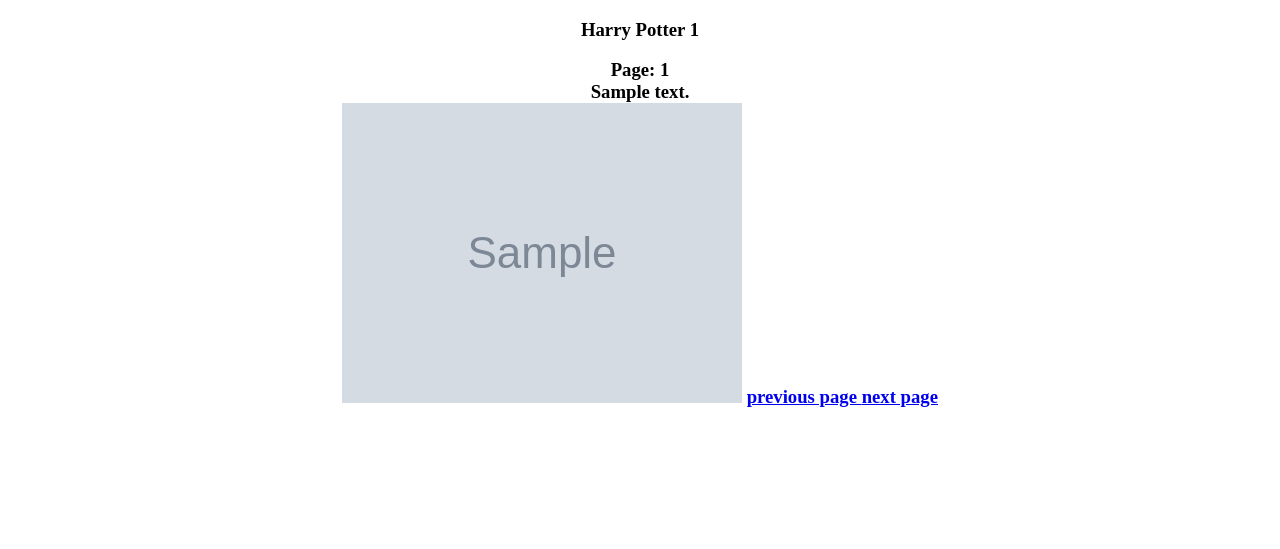
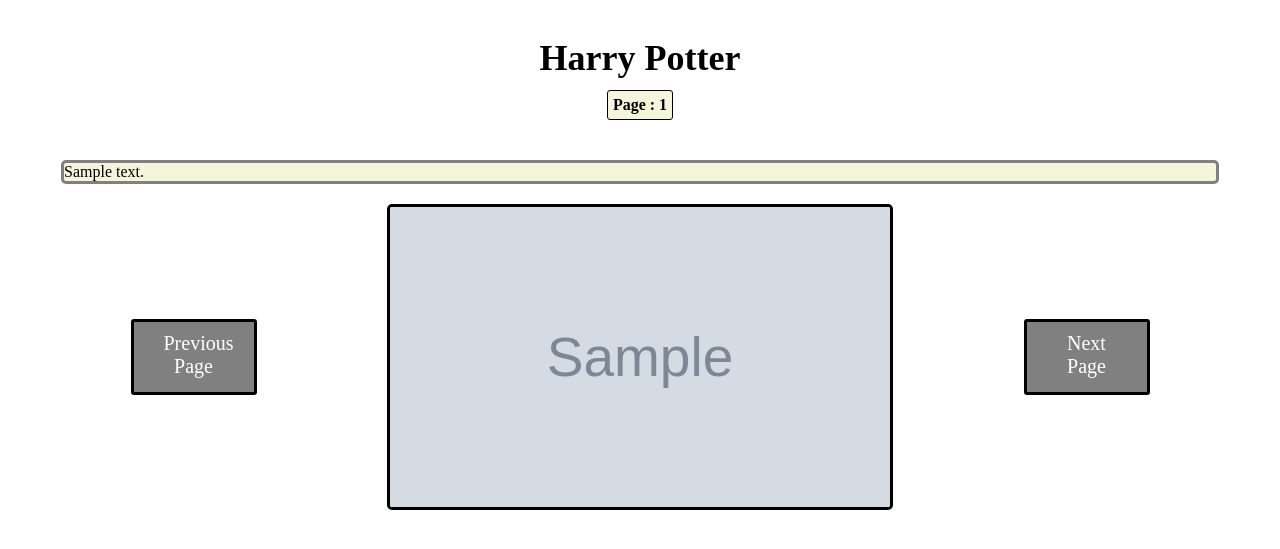
Before and after one commit to yasirylmzcbn/IGA, a Flask app: template templates/testindex.html in a window 1280 px wide. Shown: the top 549 px of the page. Run offline with Flask 2, Linux system fonts and the light colour scheme; the template is opened without the code that fills it: most values are stand-ins (such as "Sample title", 1, 10 or a date in 2020); grey boxes marked "Sample" are stand-in pictures.

Commit message:
pushing wyatt's changes to html and css

```diff
--- /dev/null
+++ b/app.py
@@ -0,0 +1,98 @@
+from flask import Flask, render_template, request
+import threading
+import concurrent.futures
+import openai
+from PyPDF2 import PdfReader
+
+# creating a pdf reader object
+reader = PdfReader('HP1.pdf')
+pages = []
+
+def get_paragraphs(page_text):
+    paragraphs = []
+    for line in page_text.split("\n"):
+        if line.endswith((".", "?", "!")) and len(line) > 2 and len(line) < 70:
+            current_paragraph += line.strip() + "\n"
+            paragraphs.append(current_paragraph)
+            current_paragraph = ""
+        else:
+            current_paragraph += line.strip() + " "
+        if line.isupper():
+            current_paragraph += '\n\n'
+
+    # Add the last paragraph to the list
+    if current_paragraph:
+        paragraphs.append(current_paragraph)
+    return paragraphs
+
+for i in range(len(reader.pages)):
+    pages.append(reader.pages[i].extract_text())
+
+
+openai.api_key = "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"
+# "He pocketed it to use on Fluf fy — he didn’ t feel much like singing. He ran back down to the common room. “We’d better put the cloak on here, and make sure it covers all three of us –         if Filch spots one of our feet wandering along on its own —” What are you doing?” said a voice from the corner of the room. Neville appeared from behind an armchair , clutching T revor the toad, who looked as though he’d been making another bid for freedom.         “Nothing, Neville, nothing,” said Harry , hurriedly putting the cloak behind         his back.         Neville stared at their guilty faces.         “You’re going out again,” he said.         “No, no, no,” said Hermione. “No, we’re not. Why don’ t you go to bed, Neville?” Harry looked at the grandfather clock by the door . They couldn’ t afford to         waste any more time, Snape might even now be playing Fluf fy to sleep. “You can’ t go out,” said Neville, “you’ll be caught again. Gryf findor will be in even more trouble.” “You don’ t understand,” said Harry , “this is important.”         But Neville was clearly steeling himself to do something desperate.         I won’ t let you do it,” he said, hurrying to stand in front of the portrait hole. “I’ll — I’ll fight you!” “Neville, “Ron exploded, “get away from that hole and don’ t be an idiot— "
+
+app = Flask(__name__)
+pageNumber = 0
+
+def generateImage(pages, pageNumber):
+    gptPrompt = pages[pageNumber]
+    # prompt generation
+    response = openai.ChatCompletion.create(
+    model="gpt-3.5-turbo",
+    messages=[
+        {"role": "system", "content": "You are a helpful assistant that finds a few keywords from a page from a book that is inputted to be used as a prompt for DALL-E to generate images to aid the user in visualizing what's going on in the text. You create a prompt from the keywords in a way that would help the DALL-E AI generate a picture that is like a scene from a movie. Keep the prompt to about a sentence and only include the most important idea from the input."},
+        {"role": "user", "content": gptPrompt}])
+
+    reply = response['choices'][0]['message']['content']
+    print(reply)
+
+    # image generation
+    response = openai.Image.create(
+    prompt= reply + "",
+    n=1,
+    size="1024x1024"
+    )
+    image_url = response['data'][0]['url']
+    print(image_url)
+    return image_url
+
+@app.route("/", methods=['GET', 'POST'])
+def index():
+    global pageNumber
+    # def loadImage(pages, pageNumber):
+    #     generateImage(pages, pageNumber)
+    with concurrent.futures.ThreadPoolExecutor() as executor:
+        future = executor.submit(generateImage, pages,pageNumber)
+        return_value = future.result()
+        print(return_value)
+    # imgUrl = generateImage(pages, pageNumber)
+    return render_template("testindex.html", pageText=pages[0], pageNumber=pageNumber, dalleImage=return_value)
+
+
+@app.route("/next")
+def next():
+    global pageNumber
+    if pageNumber != len(pages):
+        pageNumber += 1
+    imgUrl = generateImage(pages, pageNumber)
+    return render_template("testindex.html", pageText=pages[pageNumber], pageNumber=pageNumber, dalleImage=imgUrl)
+
+@app.route("/previous")
+def previous():
+    global pageNumber
+    if pageNumber != 0:
+        pageNumber -= 1
+    imgUrl = generateImage(pages, pageNumber)
+    return render_template("testindex.html", pageText=pages[pageNumber], pageNumber=pageNumber, dalleImage=imgUrl)
+
+# def contact():
+#     if request.method == 'POST':
+#         if request.form['submit_button'] == 'Do Something':
+#             pass # do something
+#         elif request.form['submit_button'] == 'Do Something Else':
+#             pass # do something else
+#         else:
+#             pass # unknown
+#     elif request.method == 'GET':
+#         return render_template('contact.html', form=form)
--- /dev/null
+++ b/static/styles.css
@@ -0,0 +1,65 @@
+body {
+    margin: 0 auto;
+}
+
+#titleCard {
+    display: flex;
+    flex-direction: column;
+    justify-content: space-around;
+    align-items: center;
+    margin-bottom: 40px;
+    height: 15vh;
+}
+
+#title {
+    font-size: 36px;
+    margin-bottom: 10px;
+}
+
+#pageNum {
+    font-weight: 700;
+    background-color: beige;
+    border-radius: 3px;
+    border: 1px solid black;
+    padding: 5px 5px;
+}
+
+#dalleImage {
+    width: 500px;
+    height: 300px;
+    border: 3px solid black;
+    border-radius: 5px;
+}
+
+
+#pageText {
+    display: flex;
+    flex-direction: row;
+    justify-content: space-between;
+    align-items: center;
+    width: 90vw;
+    margin-bottom: 20px;
+    background-color: beige;
+    border-radius: 5px;
+    border: 3px solid grey;
+}
+
+#imageDiv {
+    display: flex;
+    flex-direction: row;
+    align-items: center;
+    justify-content: space-evenly;
+}
+
+#prevPage, #nextPage {
+    background-color: grey;
+    width: 60px;
+    height: 50px;
+    padding: 10px 30px;
+    text-decoration: none;
+    color: white;
+    border-radius: 3px;
+    border: 3px solid black;
+    font-size: 20px;
+    text-align: center;
+}
--- a/templates/testindex.html
+++ b/templates/testindex.html
@@ -3,21 +3,28 @@
 
 <head>
     <title>BookFace</title>
+    <link rel="stylesheet" href="../static/styles.css">
 </head>
 
 <body>
     <center>
-        <h3>Harry Potter 1<h3/>
-            <div>Page: {{pageNumber}}</div>
-            <div> {{ pageText }}</div>
-            <img src="{{ dalleImage }}">
-            <a href="previous">
-                previous page
+
+        <div id="titleCard">
+            <h3 id="title">Harry Potter</h3>
+            <div id="pageNum">Page : {{pageNumber}}</div>
+        </div>
+
+        <div id="pageText"> {{ pageText }} </div>
+
+        <div id="imageDiv">
+            <a id="prevPage" href="previous">
+                Previous Page
             </a>
-
-            <a href="next">
-                next page
+            <img id="dalleImage" src="{{ dalleImage }}">
+            <a id="nextPage" href="next">
+                Next Page
             </a>
+        </div>
 
     </center>
 </body>
```
